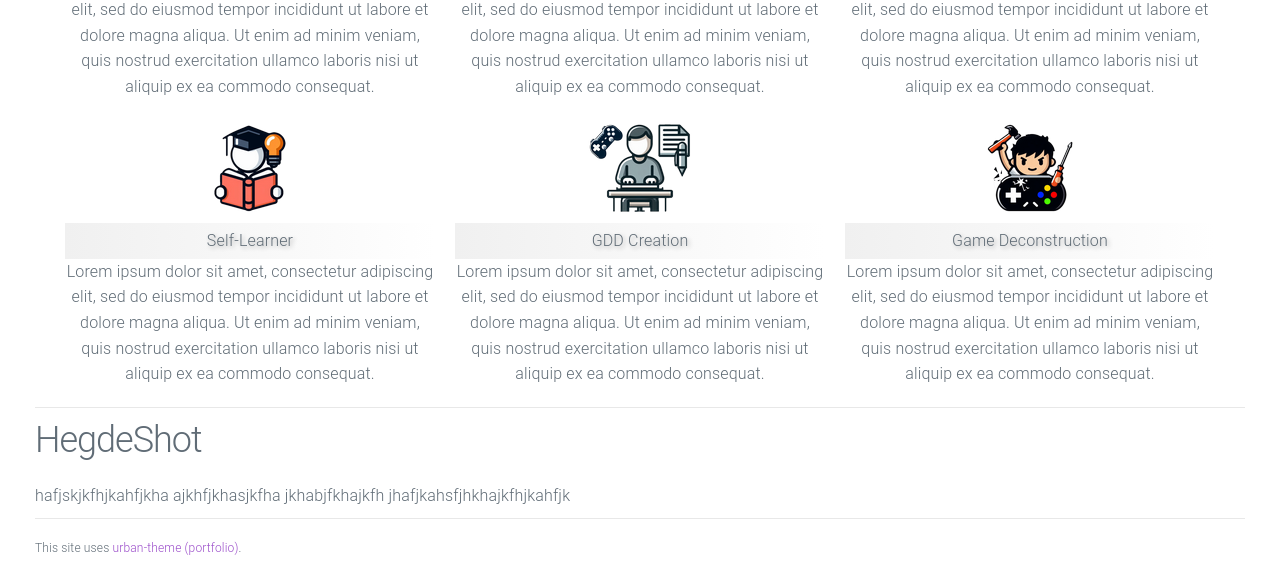
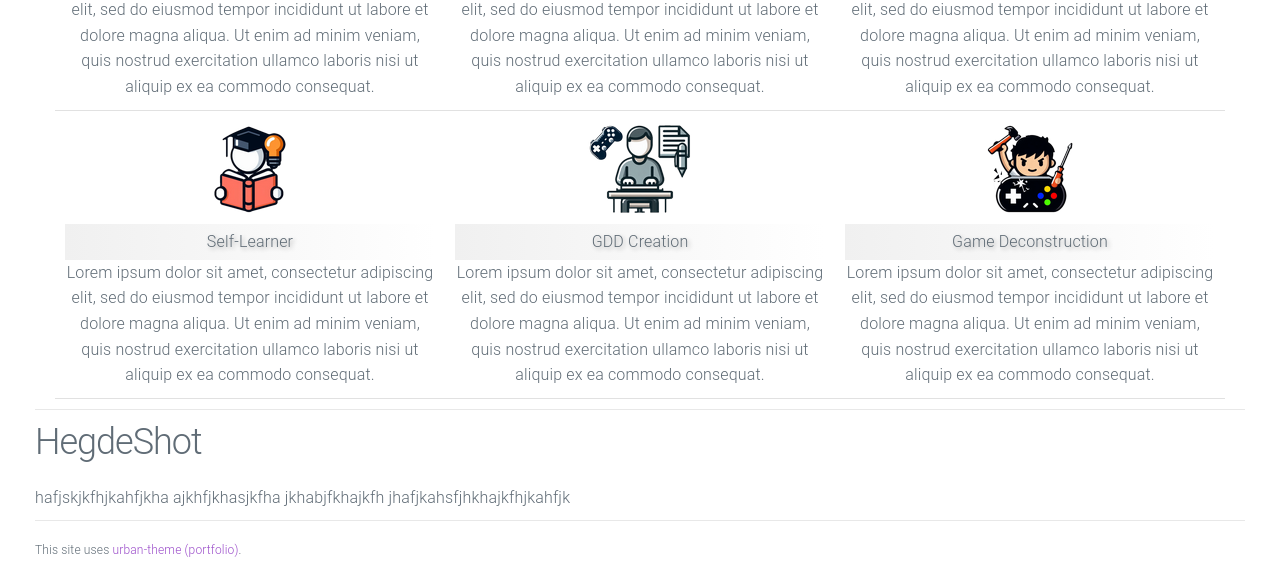
Before and after one commit to htramu/htk.github.io, a Jekyll site: the page built from index.html, in a window 1280 px wide. Shown: the part 2058-2646 px from the top of the page. Built offline with Jekyll 4.4.1, drawn with Linux system fonts in a browser that asks for light colours.

Commit message:
Update home.html

```diff
--- a/_layouts/home.html
+++ b/_layouts/home.html
@@ -136,37 +136,37 @@
 					<h4 class="text-shadow-shade">Skills</h4>
 					<table>
 						<tr>
-							<td style="width: 33.33%; padding: 10px; text-align: center; vertical-align: top; border-bottom: none;">
+							<td style="width: 33.33%; padding: 10px; text-align: center; vertical-align: top;">
 								<img src="/assets/skills_design.png" alt="Game Design">
 								<div class="gradient-shade text-shadow-shade skill-title">Game Design</div>
-								<div class="skill-description">Lorem ipsum dolor sit amet, consectetur adipiscing elit, sed do eiusmod tempor incididunt ut labore et dolore magna aliqua. Ut enim ad minim veniam, quis nostrud exercitation ullamco laboris nisi ut aliquip ex ea commodo consequat.</div>
+								<div>Lorem ipsum dolor sit amet, consectetur adipiscing elit, sed do eiusmod tempor incididunt ut labore et dolore magna aliqua. Ut enim ad minim veniam, quis nostrud exercitation ullamco laboris nisi ut aliquip ex ea commodo consequat.</div>
 							</td>
-							<td style="width: 33.33%; padding: 10px; text-align: center; vertical-align: top; border-bottom: none;">
+							<td style="width: 33.33%; padding: 10px; text-align: center; vertical-align: top;">
 								<img src="/assets/skills_communication.png" alt="Communication">
 								<div class="gradient-shade text-shadow-shade skill-title">Communication</div>
-								<div class="skill-description">Lorem ipsum dolor sit amet, consectetur adipiscing elit, sed do eiusmod tempor incididunt ut labore et dolore magna aliqua. Ut enim ad minim veniam, quis nostrud exercitation ullamco laboris nisi ut aliquip ex ea commodo consequat.</div>
+								<div>Lorem ipsum dolor sit amet, consectetur adipiscing elit, sed do eiusmod tempor incididunt ut labore et dolore magna aliqua. Ut enim ad minim veniam, quis nostrud exercitation ullamco laboris nisi ut aliquip ex ea commodo consequat.</div>
 							</td>
-							<td style="width: 33.33%; padding: 10px; text-align: center; vertical-align: top; border-bottom: none;">
+							<td style="width: 33.33%; padding: 10px; text-align: center; vertical-align: top;">
 								<img src="/assets/skills_teamwork.png" alt="Teamwork">
 								<div class="gradient-shade text-shadow-shade skill-title">Teamwork</div>
-								<div class="skill-description">Lorem ipsum dolor sit amet, consectetur adipiscing elit, sed do eiusmod tempor incididunt ut labore et dolore magna aliqua. Ut enim ad minim veniam, quis nostrud exercitation ullamco laboris nisi ut aliquip ex ea commodo consequat.</div>
+								<div>Lorem ipsum dolor sit amet, consectetur adipiscing elit, sed do eiusmod tempor incididunt ut labore et dolore magna aliqua. Ut enim ad minim veniam, quis nostrud exercitation ullamco laboris nisi ut aliquip ex ea commodo consequat.</div>
 							</td>
 						</tr>
 						<tr>
-							<td style="width: 33.33%; padding: 10px; text-align: center; vertical-align: top; border-bottom: none;">
+							<td style="width: 33.33%; padding: 10px; text-align: center; vertical-align: top;">
 								<img src="/assets/skills_selflearner.png" alt="Self-Learner">
 								<div class="gradient-shade text-shadow-shade skill-title">Self-Learner</div>
-								<div class="skill-description">Lorem ipsum dolor sit amet, consectetur adipiscing elit, sed do eiusmod tempor incididunt ut labore et dolore magna aliqua. Ut enim ad minim veniam, quis nostrud exercitation ullamco laboris nisi ut aliquip ex ea commodo consequat.</div>
+								<div>Lorem ipsum dolor sit amet, consectetur adipiscing elit, sed do eiusmod tempor incididunt ut labore et dolore magna aliqua. Ut enim ad minim veniam, quis nostrud exercitation ullamco laboris nisi ut aliquip ex ea commodo consequat.</div>
 							</td>
-							<td style="width: 33.33%; padding: 10px; text-align: center; vertical-align: top; border-bottom: none;">
+							<td style="width: 33.33%; padding: 10px; text-align: center; vertical-align: top;">
 								<img src="/assets/skills_gddwriter.png" alt="GDD Creation">
 								<div class="gradient-shade text-shadow-shade skill-title">GDD Creation</div>
-								<div class="skill-description">Lorem ipsum dolor sit amet, consectetur adipiscing elit, sed do eiusmod tempor incididunt ut labore et dolore magna aliqua. Ut enim ad minim veniam, quis nostrud exercitation ullamco laboris nisi ut aliquip ex ea commodo consequat.</div>
+								<div>Lorem ipsum dolor sit amet, consectetur adipiscing elit, sed do eiusmod tempor incididunt ut labore et dolore magna aliqua. Ut enim ad minim veniam, quis nostrud exercitation ullamco laboris nisi ut aliquip ex ea commodo consequat.</div>
 							</td>
-							<td style="width: 33.33%; padding: 10px; text-align: center; vertical-align: top; border-bottom: none;">
+							<td style="width: 33.33%; padding: 10px; text-align: center; vertical-align: top;">
 								<img src="/assets/skills_decontructor.png" alt="Game Deconstruction">
 								<div class="gradient-shade text-shadow-shade skill-title">Game Deconstruction</div>
-								<div class="skill-description">Lorem ipsum dolor sit amet, consectetur adipiscing elit, sed do eiusmod tempor incididunt ut labore et dolore magna aliqua. Ut enim ad minim veniam, quis nostrud exercitation ullamco laboris nisi ut aliquip ex ea commodo consequat.</div>
+								<div>Lorem ipsum dolor sit amet, consectetur adipiscing elit, sed do eiusmod tempor incididunt ut labore et dolore magna aliqua. Ut enim ad minim veniam, quis nostrud exercitation ullamco laboris nisi ut aliquip ex ea commodo consequat.</div>
 							</td>
 						</tr>
 					</table>
```
